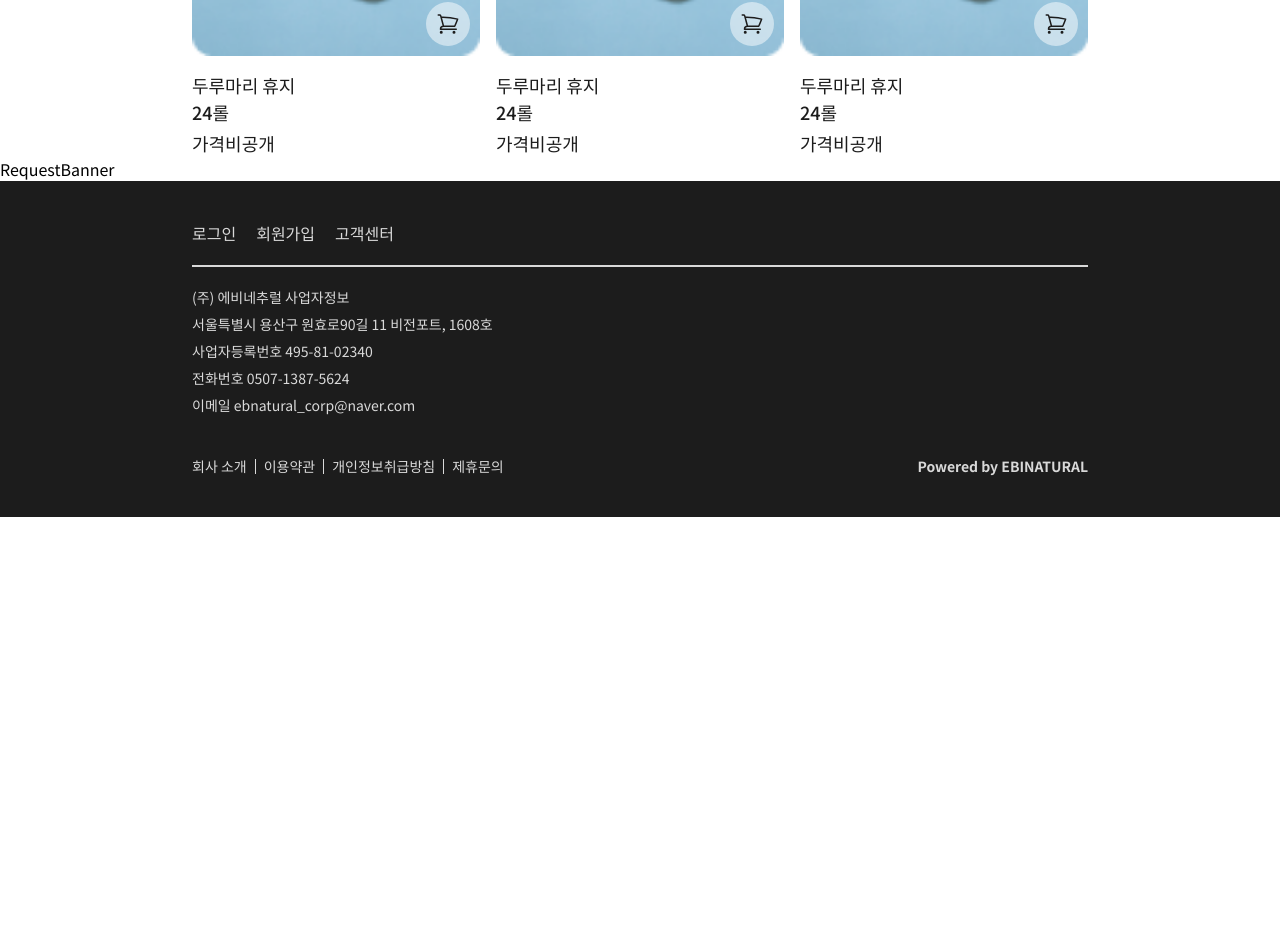
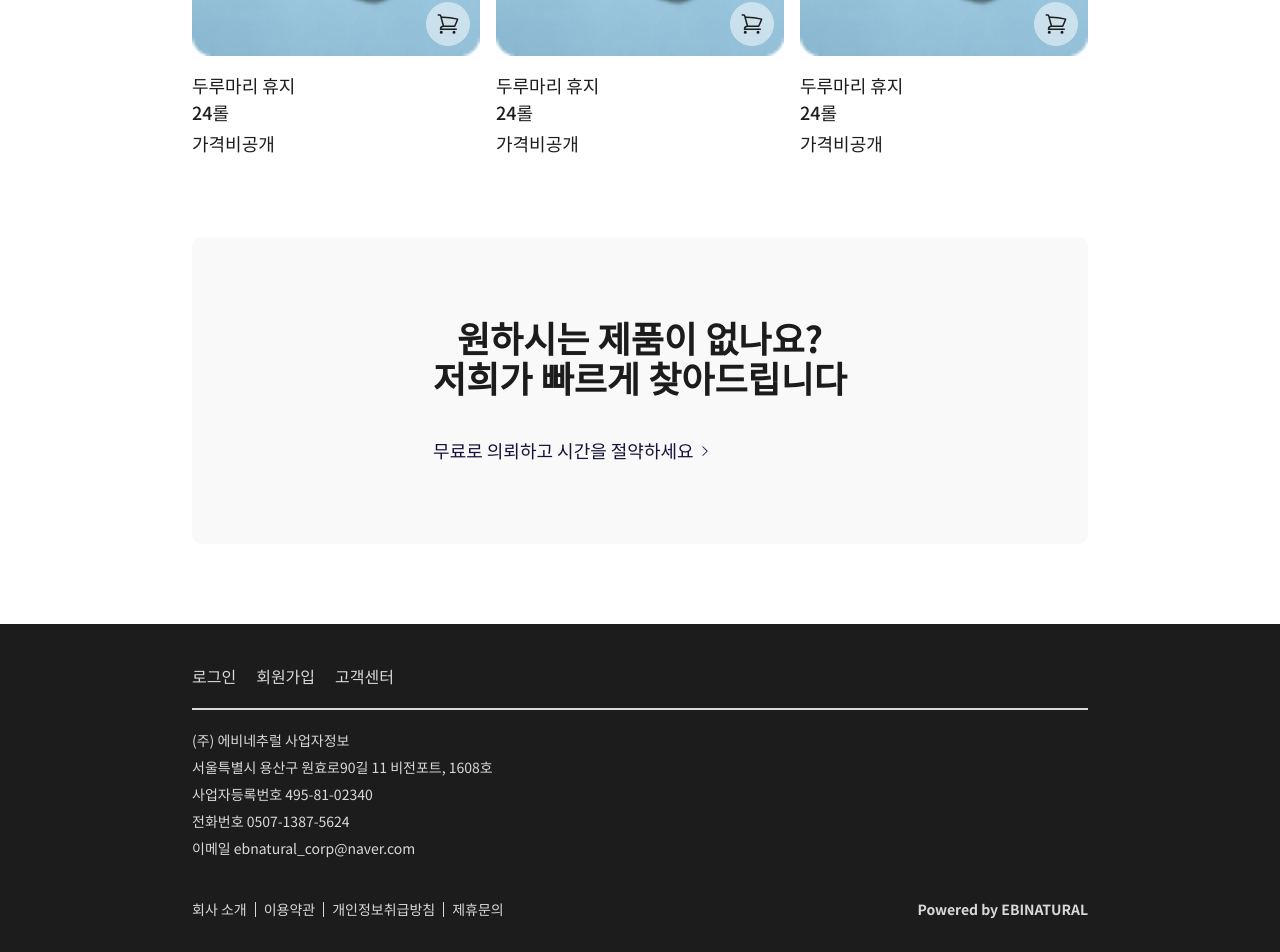
Before and after one commit to Muhan-Company/bizcurator-ecommerce, a Next.js app: page / in a window 1280 px wide. Shown: the part 2242-3194 px from the top of the page. Before the commit the page ends 2759 px from the top, so only its background shows below. Built offline with nearby package versions, Linux system fonts and the light colour scheme.

Commit message:
feat: 제품구매 의뢰 배너 - Issue #39

```diff
--- a/components/body/RequestBanner.tsx
+++ b/components/body/RequestBanner.tsx
@@ -1,3 +1,24 @@
+import Link from 'next/link';
+
 export default function RequestBanner() {
-  return <div>RequestBanner</div>;
+  return (
+    <div className="bg-gray_04 rounded-[10px] my-20 py-10 lg:py-20 flex justify-center lg:mx-24 xl:mx-48">
+      <Link href={'#'} className="inline-block space-y-3 lg:space-y-10">
+        <h1 className="font-bold text-title-md lg:text-4xl text-main text-center">
+          원하시는 제품이 없나요? <br /> 저희가 빠르게 찾아드립니다
+        </h1>
+        <h3 className="flex items-center gap-x-2 font-normal text-primary text-button-sm lg:text-title-md text-center">
+          <span>무료로 의뢰하고 시간을 절약하세요</span>
+          <svg width="6" height="10" viewBox="0 0 6 10" fill="none" xmlns="http://www.w3.org/2000/svg">
+            <path
+              fill-rule="evenodd"
+              clip-rule="evenodd"
+              d="M0.503141 9.8302C0.332286 9.65935 0.332286 9.38234 0.503141 9.21148L4.56878 5.14584L0.503142 1.0802C0.332287 0.909348 0.332287 0.632338 0.503142 0.461484C0.673996 0.29063 0.951005 0.29063 1.12186 0.461484L5.49686 4.83648C5.66771 5.00734 5.66771 5.28435 5.49686 5.4552L1.12186 9.8302C0.951005 10.0011 0.673995 10.0011 0.503141 9.8302Z"
+              fill="#16133A"
+            />
+          </svg>
+        </h3>
+      </Link>
+    </div>
+  );
 }
```
